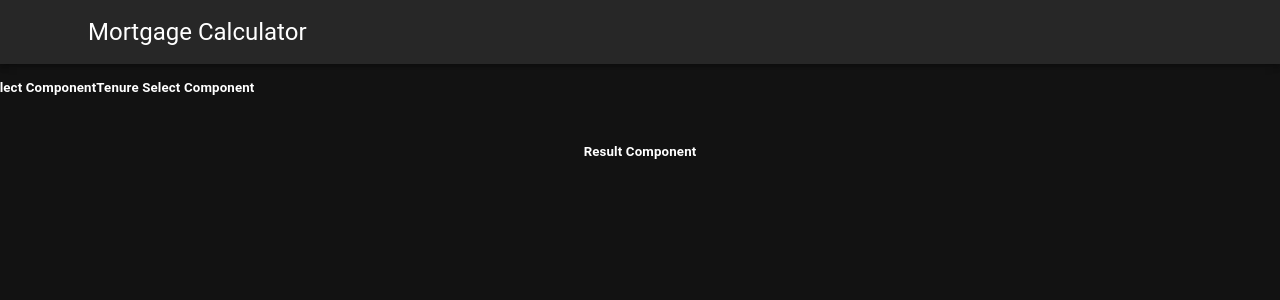
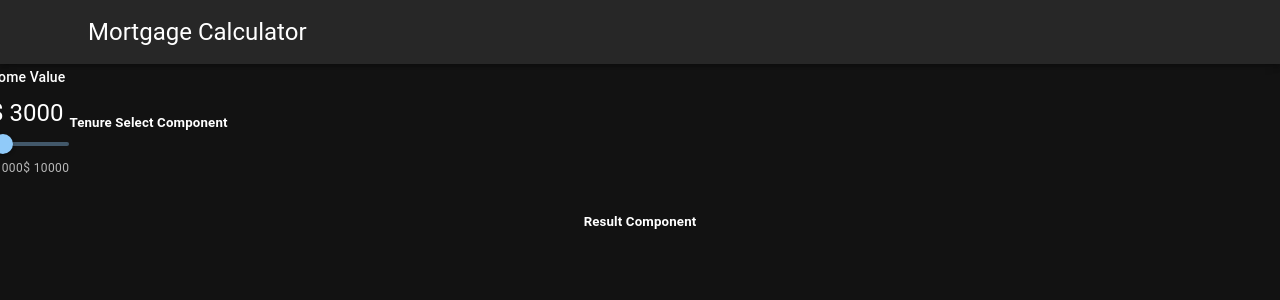
Before and after one commit to Prakash-Ravichandran/Mortgage_Calculator, a React (Create React App) app: page / in a window 1280 px wide. Shown: the top 300 px of the page. Built offline with nearby package versions, Linux system fonts and the light colour scheme.

Commit message:
Build: added SliderSelect Component

```diff
--- a/src/Components/Common/SliderComponent.js
+++ b/src/Components/Common/SliderComponent.js
@@ -1,7 +1,7 @@
 import React from "react";
 import { Slider } from "@mui/material";
 import { Typography } from "@mui/material";
-import Stack from "@mui/material";
+import { Stack } from "@mui/material";
 
 const SliderComponent = ({
   defaultValue,
--- a/src/Components/SliderSelect.js
+++ b/src/Components/SliderSelect.js
@@ -1,9 +1,30 @@
 import React from "react";
+import SliderComponent from "./Common/SliderComponent";
 
-export default function SliderSelect() {
+const SliderSelect = ({ data, setData }) => {
+  const bank_limit = 10000;
   return (
     <>
-      <h5> Select Component</h5>
+      <SliderComponent
+        onChange={(e, value) => {
+          setData({
+            ...data,
+            homeValue: value.toFixed(0),
+            downPayment: (0.2 * value).toFixed(0),
+            loanAmount: (0.8 * value).toFixed(0),
+          });
+        }}
+        defaultValue={data.homeValue}
+        min={1000}
+        max={bank_limit}
+        steps={100}
+        unit="$"
+        amount={data.homeValue}
+        label="Home Value"
+        value={data.homeValue}
+      />
     </>
   );
-}
+};
+
+export default SliderSelect;
```
